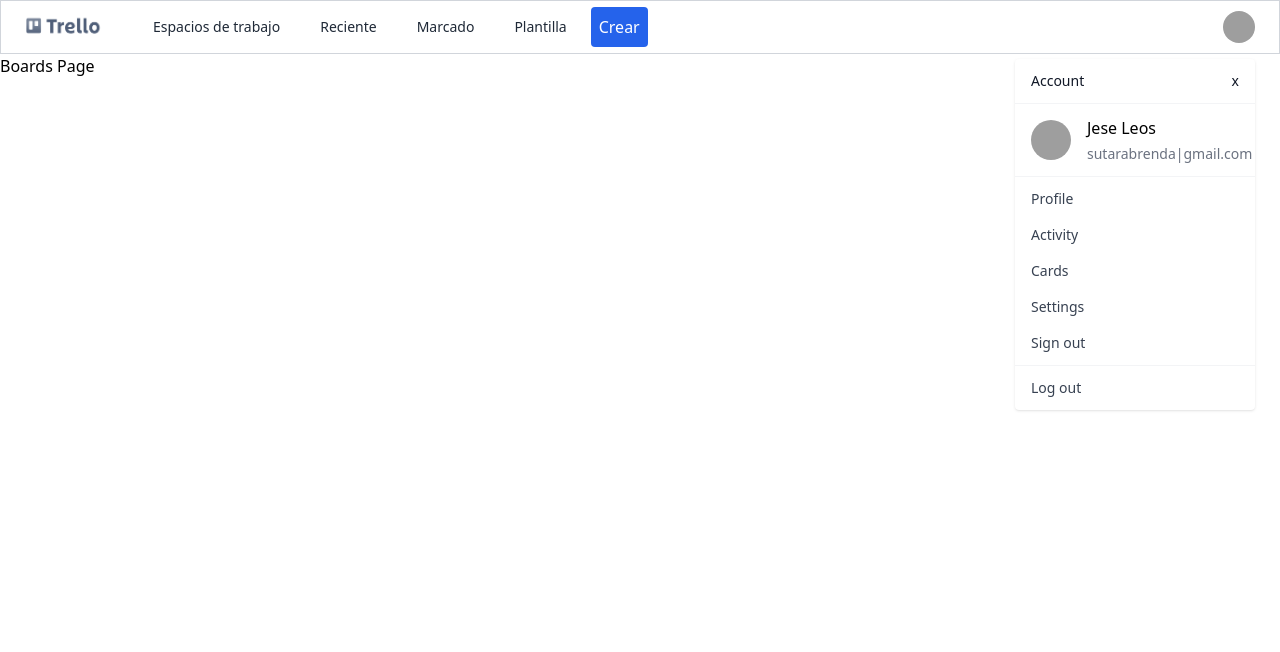
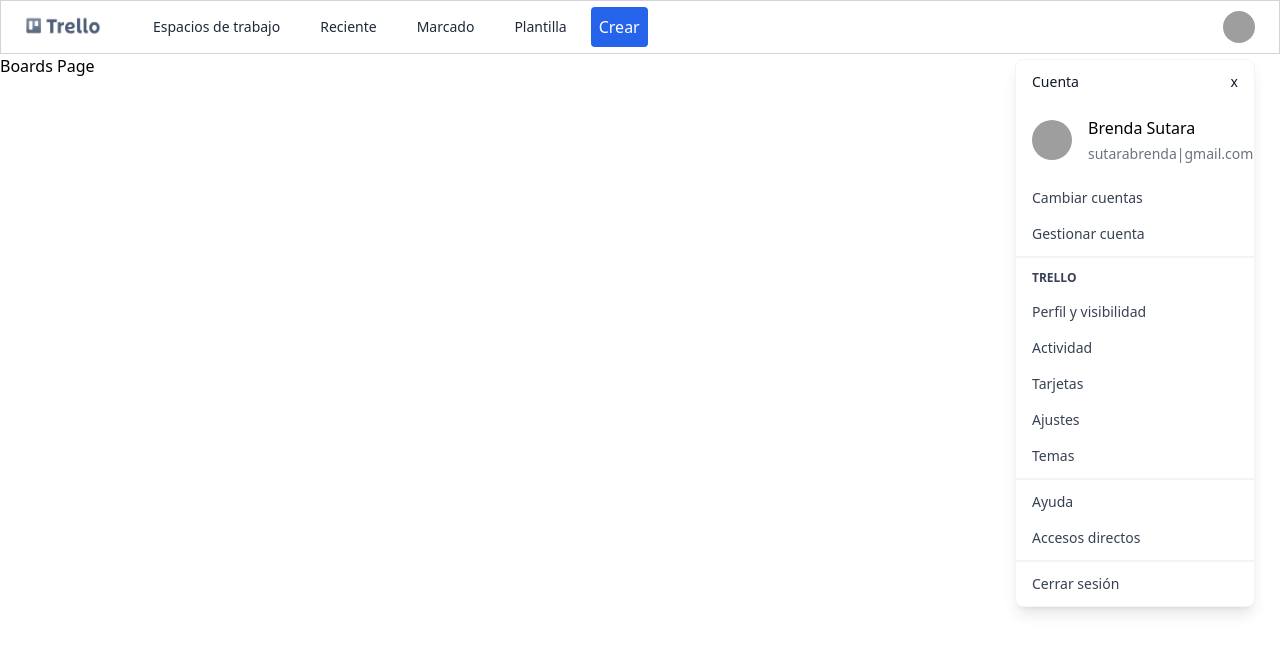
Before and after one commit to brendasutara/trello-clone, an Angular app: page /boards in a window 1280 px wide. Both pictures are taken after a click on the button 1239 px from the left and 27 px from the top of the page. Shown: the top 652 px of the page. Built offline with nearby package versions, Linux system fonts and the light colour scheme; grey boxes are pictures that could not be loaded.

Commit message:
Overlays styles

```diff
--- a/src/app/components/navbar/navbar.component.html
+++ b/src/app/components/navbar/navbar.component.html
@@ -11,17 +11,136 @@
       </a>
       <div class="flex items-center">
         <ul class="flex items-center space-x-2 text-sm font-medium">
-          <li>
-            <a class="block py-3 px-4 text-gray-800">Espacios de trabajo</a>
+          <li class="cursor-pointer">
+            <a
+              class="block py-3 px-4 text-gray-800 hover:bg-gray-200 rounded-sm"
+              (click)="isOpenEspaciodeTrabajo = !isOpenEspaciodeTrabajo"
+              cdkOverlayOrigin
+              #espacioOverlay="cdkOverlayOrigin"
+            >
+              Espacios de trabajo
+            </a>
+            <ng-template
+              cdkConnectedOverlay
+              [cdkConnectedOverlayOrigin]="espacioOverlay"
+              [cdkConnectedOverlayOpen]="isOpenEspaciodeTrabajo"
+            >
+              <div
+                class="z-50 my-4 w-60 text-base list-none bg-white border border-gray-100 rounded-lg shadow-lg p-4"
+              >
+                <h2 class="block font-bold py-4 text-xs text-gray-700">
+                  Tus espacios de trabajo
+                </h2>
+                <div
+                  class="flex items-center space-x-2 hover:bg-gray-200 rounded"
+                >
+                  <img
+                    class="w-10 h-10 rounded-lg pl-1"
+                    src="https://api.lorem.space/image/face?w=400&h=400"
+                    alt=""
+                  />
+                  <div class="space-y-1">
+                    <div class="text-sm block py-2 px-4 text-gray-700">
+                      Espacio de trabajo de Brenda Sutara
+                    </div>
+                  </div>
+                </div>
+                <h2 class="block font-bold py-4 text-xs text-gray-700">
+                  Espacios de trabajo en los que eres invitado
+                </h2>
+                <div
+                  class="flex items-center space-x-2 hover:bg-gray-200 rounded"
+                >
+                  <img
+                    class="w-10 h-10 rounded-lg pl-1"
+                    src="https://api.lorem.space/image/face?w=400&h=400"
+                    alt=""
+                  />
+                  <div class="space-y-1">
+                    <div class="text-sm block py-2 px-4 text-gray-700">
+                      Services Development
+                    </div>
+                  </div>
+                </div>
+                <div
+                  class="flex items-center space-x-2 hover:bg-gray-200 rounded"
+                >
+                  <img
+                    class="w-10 h-10 rounded-lg pl-1"
+                    src="https://api.lorem.space/image/face?w=400&h=400"
+                    alt=""
+                  />
+                  <div class="space-y-1">
+                    <div class="text-sm block py-2 px-4 text-gray-700">
+                      Services Development
+                    </div>
+                  </div>
+                </div>
+              </div>
+            </ng-template>
+          </li>
+          <li class="cursor-pointer">
+            <a
+              class="block py-3 px-4 text-gray-800 hover:bg-gray-200 rounded-sm"
+              (click)="isOpenReciente = !isOpenReciente"
+              cdkOverlayOrigin
+              #recienteOverlay="cdkOverlayOrigin"
+            >
+              Reciente
+            </a>
+            <ng-template
+              cdkConnectedOverlay
+              [cdkConnectedOverlayOrigin]="espacioOverlay"
+              [cdkConnectedOverlayOpen]="isOpenReciente"
+            >
+              <div
+                class="z-50 my-4 w-60 text-base list-none bg-white border border-gray-100 rounded-lg shadow-lg p-2"
+              >
+                <div
+                  class="flex items-center space-x-2 hover:bg-gray-200 rounded"
+                >
+                  <img
+                    class="w-15 h-10 rounded-lg pl-1"
+                    src="https://api.lorem.space/image/face?w=600&h=400"
+                    alt=""
+                  />
+                  <div class="p-2">
+                    <h2 class="text-sm font-bold block text-gray-700">
+                      Services Development
+                    </h2>
+                    <p class="text-xs">Nombre de la empresa</p>
+                  </div>
+                </div>
+
+                <div
+                  class="flex items-center space-x-2 hover:bg-gray-200 rounded"
+                >
+                  <img
+                    class="w-15 h-10 rounded-lg pl-1"
+                    src="https://api.lorem.space/image/face?w=600&h=400"
+                    alt=""
+                  />
+                  <div class="p-2">
+                    <h2 class="text-sm font-bold block text-gray-700">
+                      Services Development
+                    </h2>
+                    <p class="text-xs">Nombre de la empresa</p>
+                  </div>
+                </div>
+              </div>
+            </ng-template>
           </li>
           <li>
-            <a class="block py-3 px-4 text-gray-800">Reciente</a>
+            <a
+              class="block py-3 px-4 text-gray-800 hover:bg-gray-200 rounded-sm"
+              >Marcado</a
+            >
           </li>
           <li>
-            <a class="block py-3 px-4 text-gray-800">Marcado</a>
-          </li>
-          <li>
-            <a class="block py-3 px-4 text-gray-800">Plantilla</a>
+            <a
+              class="block py-3 px-4 text-gray-800 hover:bg-gray-200 rounded-sm"
+              >Plantilla</a
+            >
           </li>
           <li>
             <app-btn [typeBtn]="'submit'" [color]="'primary'">Crear</app-btn>
@@ -36,7 +155,7 @@
         aria-expanded="false"
         (click)="isOpen = !isOpen"
         cdkOverlayOrigin
-        #menuOverlay="cdkOverlayOrigin"
+        #perfilOverlay="cdkOverlayOrigin"
       >
         <img
           class="w-8 h-8 rounded-full"
@@ -46,15 +165,18 @@
       </button>
       <ng-template
         cdkConnectedOverlay
-        [cdkConnectedOverlayOrigin]="menuOverlay"
+        [cdkConnectedOverlayOrigin]="perfilOverlay"
         [cdkConnectedOverlayOpen]="isOpen"
       >
         <div
-      class="z-50 my-4 w-60 text-base list-none bg-white rounded divide-y divide-gray-100 shadow"
+          class="z-50 my-4 w-60 text-base list-none bg-white border border-gray-100 rounded-lg shadow-lg"
         >
           <div class="py-3 px-4 flex justify-between">
-        <span class="block text-sm text-center text-gray-900">Account</span>
-        <button (click)="isOpen = !isOpen" class="block text-sm text-gray-900">
+            <span class="block text-sm text-center text-gray-900">Cuenta</span>
+            <button
+              (click)="isOpen = !isOpen"
+              class="block text-sm text-gray-900"
+            >
               x
             </button>
           </div>
@@ -65,53 +187,93 @@
               alt=""
             />
             <div class="space-y-1">
-          <div>Jese Leos</div>
+              <div>Brenda Sutara</div>
               <div class="text-sm text-gray-500">sutarabrenda|gmail.com</div>
             </div>
           </div>
-      <ul class="py-1" >
+          <ul class="py-1">
             <li>
               <a
                 href="#"
                 class="block py-2 px-4 text-sm text-gray-700 hover:bg-gray-100 dark:hover:bg-gray-600"
-            >Profile</a
+                >Cambiar cuentas</a
               >
             </li>
             <li>
               <a
                 href="#"
                 class="block py-2 px-4 text-sm text-gray-700 hover:bg-gray-100 dark:hover:bg-gray-600"
-            >Activity</a
+                >Gestionar cuenta</a
+              >
+            </li>
+          </ul>
+          <hr class="border-b border-gray-100" />
+          <ul class="py-1">
+            <li>
+              <h2
+                class="block font-bold py-2 px-4 text-xs text-gray-700 uppercase"
+              >
+                TRELLO
+              </h2>
+            </li>
+            <li>
+              <a
+                href="#"
+                class="block py-2 px-4 text-sm text-gray-700 hover:bg-gray-100 dark:hover:bg-gray-600"
+                >Perfil y visibilidad</a
               >
             </li>
             <li>
               <a
                 href="#"
                 class="block py-2 px-4 text-sm text-gray-700 hover:bg-gray-100 dark:hover:bg-gray-600"
-            >Cards</a
+                >Actividad</a
               >
             </li>
             <li>
               <a
                 href="#"
                 class="block py-2 px-4 text-sm text-gray-700 hover:bg-gray-100 dark:hover:bg-gray-600"
-            >Settings</a
+                >Tarjetas</a
               >
             </li>
             <li>
               <a
                 href="#"
                 class="block py-2 px-4 text-sm text-gray-700 hover:bg-gray-100 dark:hover:bg-gray-600"
-            >Sign out</a
+                >Ajustes</a
+              >
+            </li>
+            <li>
+              <a
+                href="#"
+                class="block py-2 px-4 text-sm text-gray-700 hover:bg-gray-100 dark:hover:bg-gray-600"
+                >Temas</a
               >
             </li>
           </ul>
+          <hr class="border-b border-gray-100" />
           <ul class="py-1">
             <li>
               <a
                 href="#"
-            class="block py-2 px-4 text-sm text-gray-700"
-            >Log out</a
+                class="block py-2 px-4 text-sm text-gray-700 hover:bg-gray-100 dark:hover:bg-gray-600"
+                >Ayuda</a
+              >
+            </li>
+            <li>
+              <a
+                href="#"
+                class="block py-2 px-4 text-sm text-gray-700 hover:bg-gray-100 dark:hover:bg-gray-600"
+                >Accesos directos</a
+              >
+            </li>
+          </ul>
+          <hr class="border-b border-gray-100" />
+          <ul class="py-1">
+            <li>
+              <a href="#" class="block py-2 px-4 text-sm text-gray-700"
+                >Cerrar sesión</a
               >
             </li>
           </ul>
--- a/src/app/components/navbar/navbar.component.ts
+++ b/src/app/components/navbar/navbar.component.ts
@@ -11,4 +11,6 @@
 })
 export class NavbarComponent {
   isOpen = false;
+  isOpenEspaciodeTrabajo = false;
+  isOpenReciente = false;
 }
```
Lines whose indentation alone changed are shown as unchanged.
